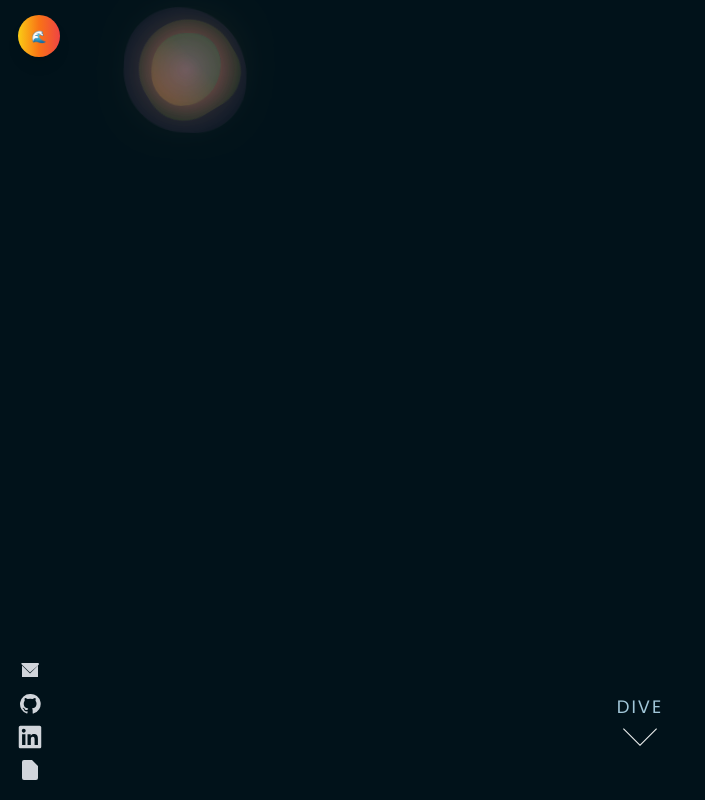
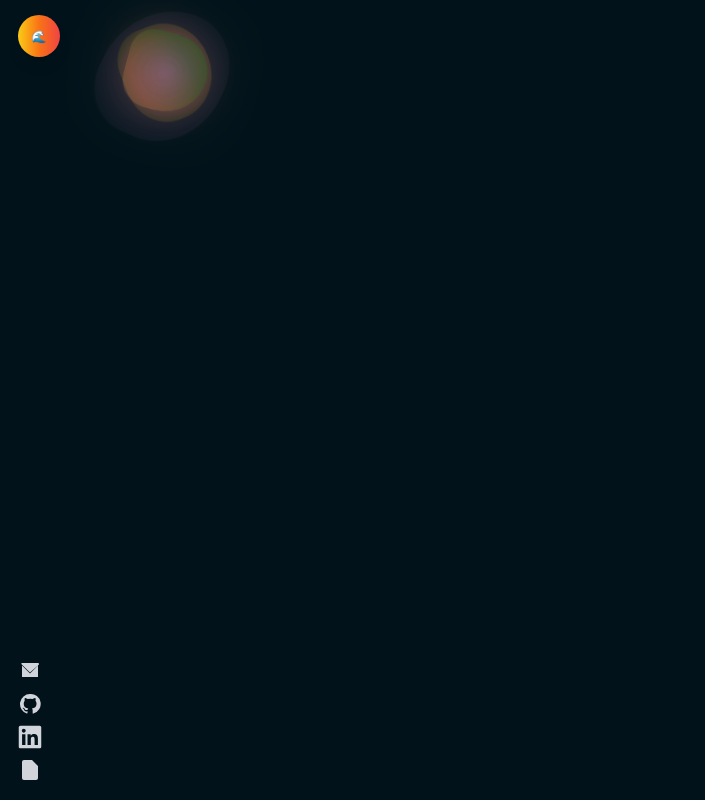
Before and after one commit to stvnchng/stvnchng.github.io, a Next.js app: page / in a window 1280 px wide. Shown: the top 800 px of the page, without its empty margins (0-705 px from the left). Built offline with nearby package versions, Linux system fonts and the light colour scheme.

Commit message:
Adding plankton lifespan, using det rnd for styles

```diff
--- a/src/app/page.tsx
+++ b/src/app/page.tsx
@@ -9,11 +9,11 @@ export default function Home() {
   return (
     <main className="flex flex-col items-center justify-center bg-lightBg text-lightText dark:bg-darkBg dark:text-darkText">
       <Landing />
-      <Scroll />
+      {/* <Scroll />
       <About />
       <Work />
       <Projects />
-      <Footer />
+      <Footer /> */}
     </main>
   );
 }
--- a/src/components/Landing.tsx
+++ b/src/components/Landing.tsx
@@ -18,12 +18,18 @@ export default function Landing() {
     ]);
   };
 
+  const removePlankton = (id: number) => {
+    setPlanktonFollowers((prev) => prev.filter((p) => p.id !== id));
+  };
+
   return (
     <section className="section-top flex flex-col items-center justify-center min-h-screen p-4">
       {planktonFollowers.map((plankton) => (
         <PlanktonFollower
           key={plankton.id}
+          id={plankton.id}
           onClick={addPlanktonFollower}
+          removePlankton={removePlankton}
           spawnPosition={plankton.spawnPosition}
         />
       ))}
--- a/src/components/creatures/PlanktonFollower.tsx
+++ b/src/components/creatures/PlanktonFollower.tsx
@@ -4,45 +4,42 @@ import React, { useEffect, useMemo, useRef, useState } from "react";
 import styles from "./Plankton.module.css";
 
 interface PlanktonFollowerProps {
+  id: number;
   onClick: (x: number, y: number) => void;
+  removePlankton: (id: number) => void;
   spawnPosition: { x: number; y: number };
 }
 
 export default function PlanktonFollower({
+  id,
   onClick,
+  removePlankton,
   spawnPosition,
 }: PlanktonFollowerProps) {
   const [renderPosition, setRenderPosition] = useState(spawnPosition);
+  const [opacity, setOpacity] = useState(1);
   const positionRef = useRef({ x: 0, y: 0 });
   const targetRef = useRef({ x: 0, y: 0 });
   const velocityRef = useRef({ x: 0, y: 0 });
 
   // Generate random styles ONCE on mount
-  const randomStyles = useMemo(
-    () => ({
-      inner: {
-        borderRadius: generateRandomBorderRadius(),
-        width: generateSize(95),
-        height: generateSize(95),
-      },
-      outer: {
-        borderRadius: generateRandomBorderRadius(),
-        width: generateSize(120),
-        height: generateSize(120),
-      },
-      glow: {
-        borderRadius: generateRandomBorderRadius(),
-        width: generateSize(170),
-        height: generateSize(170),
-      },
-    }),
-    []
-  );
+  const randomStyles = useMemo(() => generateRandomStyles(id), [id]);
 
   // TODO remove this
   useEffect(() => {
-    console.log("PlanktonFollower mounted at", spawnPosition);
+    const lifespan = 30000 / (id + 1);
+    console.log("Plankton spawned at", spawnPosition, "wih lifespan", lifespan);
+
+    const fadeTimeout = setTimeout(() => setOpacity(0), lifespan - 1000);
+    const lifespanTimeout = setTimeout(() => removePlankton(id), lifespan);
+
+    return () => {
+      console.log("RIP PlanktonFollower ", id);
+      clearTimeout(fadeTimeout);
+      clearTimeout(lifespanTimeout);
+    };
   }, []);
+
   useEffect(() => {
     const handleMouseMove = (event: MouseEvent) => {
       targetRef.current = {
@@ -127,9 +124,10 @@ export default function PlanktonFollower({
       style={{
         position: "absolute",
         transform: `translate3d(${renderPosition.x}px, ${renderPosition.y}px, 0)`,
-        transition: "transform",
+        transition: "transform, opacity 1s ease-out",
         left: spawnPosition.x,
         top: spawnPosition.y,
+        opacity: `${opacity}`,
       }}
     >
       <div className={styles.inner} style={randomStyles.inner}></div>
@@ -139,9 +137,30 @@ export default function PlanktonFollower({
   );
 }
 
-const generateRandomBorderRadius = () => {
-  return `${40 + Math.random() * 30}% ${40 + Math.random() * 30}%
-          ${40 + Math.random() * 30}% ${40 + Math.random() * 30}%`;
+const detRnd = (seed: number, min: number, factor: number) => {
+  let x = Math.sin(seed) * 10000;
+  return min + (x - Math.floor(x)) * factor;
 };
 
-const generateSize = (base: number) => `${base + Math.random() * 20}%`;
+const generateRandomStyles = (id: number) => {
+  return {
+    inner: {
+      borderRadius: `${detRnd(id, 40, 30)}% ${detRnd(id + 1, 40, 30)}%
+                    ${detRnd(id + 2, 40, 30)}% ${detRnd(id + 3, 40, 30)}%`,
+      width: `${detRnd(id + 4, 95, 20)}%`,
+      height: `${detRnd(id + 5, 95, 20)}%`,
+    },
+    outer: {
+      borderRadius: `${detRnd(id + 6, 40, 30)}% ${detRnd(id + 7, 40, 30)}%
+                    ${detRnd(id + 8, 40, 30)}% ${detRnd(id + 9, 40, 30)}%`,
+      width: `${detRnd(id + 10, 120, 20)}%`,
+      height: `${detRnd(id + 11, 120, 20)}%`,
+    },
+    glow: {
+      borderRadius: `${detRnd(id + 12, 40, 30)}% ${detRnd(id + 13, 40, 30)}%
+                    ${detRnd(id + 14, 40, 30)}% ${detRnd(id + 15, 40, 30)}%`,
+      width: `${detRnd(id + 16, 170, 20)}%`,
+      height: `${detRnd(id + 17, 170, 20)}%`,
+    },
+  };
+};
```
